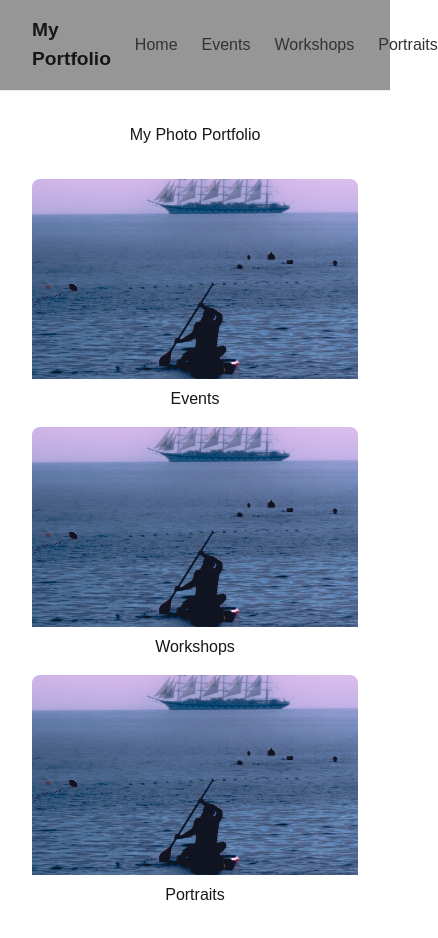
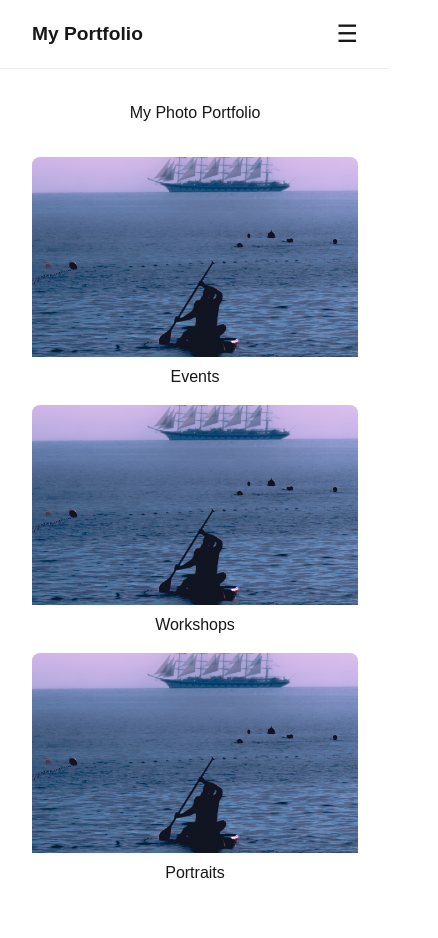
Before and after one commit to zacaxzu/nextjs-boilerplate, a Next.js app: page / in a window 390 px wide. Shown: the whole page, 438 px wide, since content can reach past the window. After the commit the page ends 917 px from the top, so only its background shows below. Built offline with nearby package versions, Linux system fonts and the light colour scheme.

Commit message:
navbar added mobile version

```diff
--- a/app/components/Navbar.tsx
+++ b/app/components/Navbar.tsx
@@ -1,19 +1,43 @@
 "use client";
 
 import Link from "next/link";
+import { usePathname } from "next/navigation";
+import { useState } from "react";
 import styles from "../styles/navbar.module.css";
 
 export default function Navbar() {
+  const pathname = usePathname();
+  const [open, setOpen] = useState(false);
+
+  const isActive = (path: string) =>
+    pathname === path || pathname.startsWith(path + "/");
+
   return (
     <nav className={styles.nav}>
       <div className={styles.logo}>My Portfolio</div>
 
+      {/* Desktop links */}
       <div className={styles.links}>
-        <Link href="/">Home</Link>
-        <Link href="/gallery/events">Events</Link>
-        <Link href="/gallery/workshops">Workshops</Link>
-        <Link href="/gallery/portraits">Portraits</Link>
+        <Link href="/" className={isActive("/") ? styles.active : ""}>Home</Link>
+        <Link href="/gallery/events" className={isActive("/gallery/events") ? styles.active : ""}>Events</Link>
+        <Link href="/gallery/workshops" className={isActive("/gallery/workshops") ? styles.active : ""}>Workshops</Link>
+        <Link href="/gallery/portraits" className={isActive("/gallery/portraits") ? styles.active : ""}>Portraits</Link>
       </div>
+
+      {/* Mobile hamburger */}
+      <button className={styles.menuButton} onClick={() => setOpen(!open)}>
+        ☰
+      </button>
+
+      {/* Mobile menu */}
+      {open && (
+        <div className={styles.mobileMenu}>
+          <Link href="/" onClick={() => setOpen(false)}>Home</Link>
+          <Link href="/gallery/events" onClick={() => setOpen(false)}>Events</Link>
+          <Link href="/gallery/workshops" onClick={() => setOpen(false)}>Workshops</Link>
+          <Link href="/gallery/portraits" onClick={() => setOpen(false)}>Portraits</Link>
+        </div>
+      )}
     </nav>
   );
 }
--- a/app/styles/navbar.module.css
+++ b/app/styles/navbar.module.css
@@ -2,11 +2,11 @@
     position: sticky;
     top: 0;
     z-index: 100;
-    background: rgb(150, 150, 150);
+    background: white;
     padding: 1rem 2rem;
     display: flex;
+    align-items: center;
     justify-content: space-between;
-    align-items: center;
     border-bottom: 1px solid #eee;
 }
 
@@ -15,6 +15,7 @@
     font-size: 1.2rem;
 }
 
+/* Desktop links */
 .links a {
     margin-left: 1.5rem;
     text-decoration: none;
@@ -25,3 +26,49 @@
 .links a:hover {
     color: #0070f3;
 }
+
+/* Active link */
+.active {
+    color: #0070f3;
+    border-bottom: 2px solid #0070f3;
+    padding-bottom: 2px;
+}
+
+/* Hamburger button */
+.menuButton {
+    display: none;
+    font-size: 1.5rem;
+    background: none;
+    border: none;
+    cursor: pointer;
+}
+
+/* Mobile menu */
+.mobileMenu {
+    position: absolute;
+    top: 64px;
+    right: 1rem;
+    background: white;
+    box-shadow: 0 8px 24px rgba(0, 0, 0, 0.15);
+    border-radius: 8px;
+    padding: 1rem;
+    display: flex;
+    flex-direction: column;
+}
+
+.mobileMenu a {
+    padding: 0.5rem 0;
+    text-decoration: none;
+    color: #333;
+}
+
+/* Responsive behavior */
+@media (max-width: 768px) {
+    .links {
+        display: none;
+    }
+
+    .menuButton {
+        display: block;
+    }
+}
```
